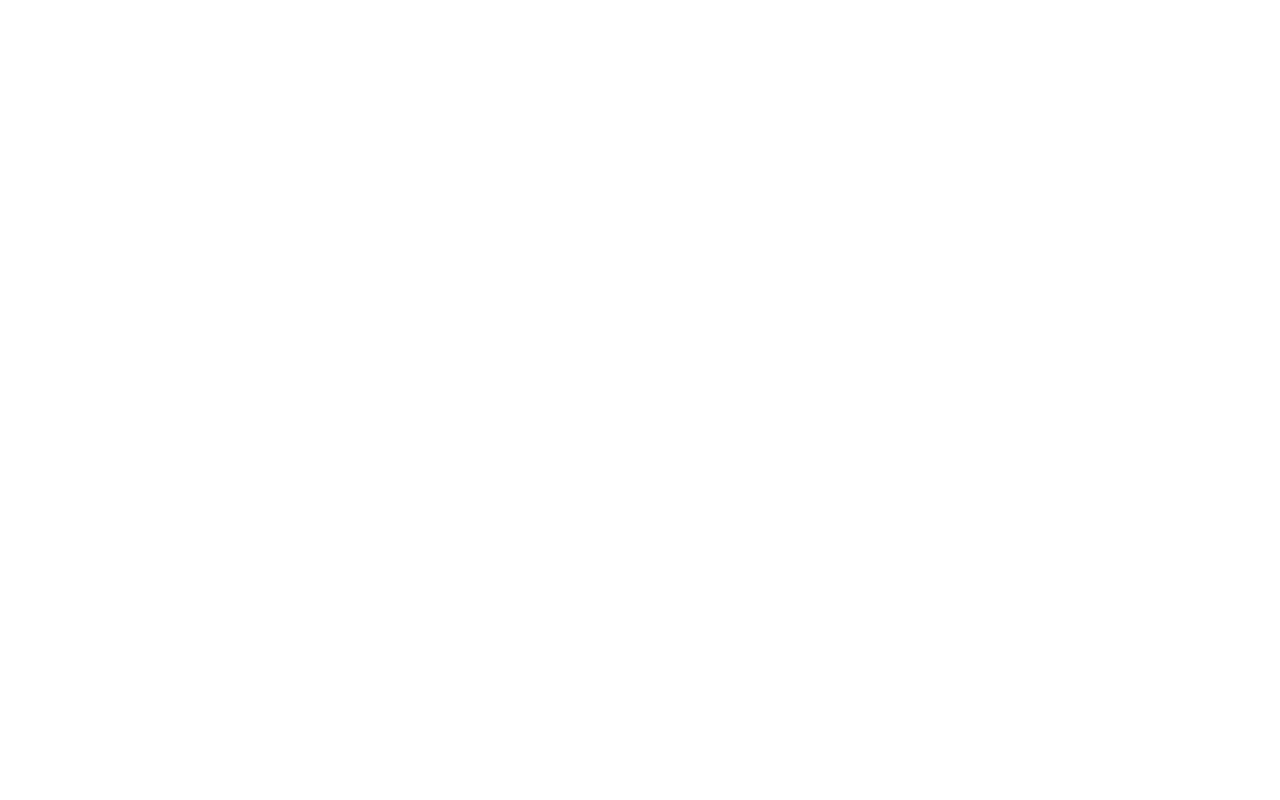
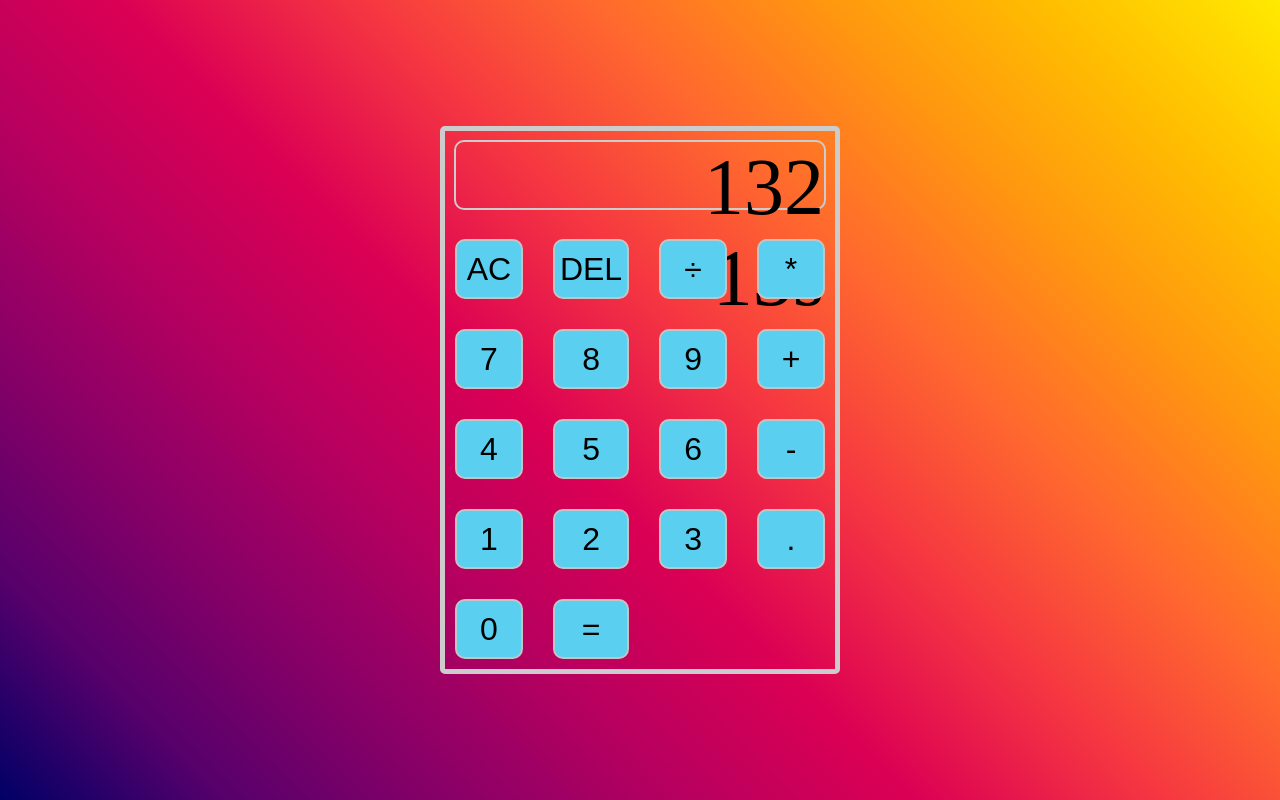
Before and after one commit to Erikpolsci/calculator, a plain HTML site: page index.html in a window 1280 px wide. Drawn offline with Linux system fonts and the light colour scheme.

Commit message:
buttons and CSS features

```diff
--- a/index.html
+++ b/index.html
@@ -10,6 +10,36 @@
     <title>Calculator</title>
 </head>
 <body>
+    <div class="calculator">
+        <div class="display">
+            <div class="previous-operation">132</div>
+            <div class="current-operation">13s</div>
+        </div>
+        <button>AC</button>
+        <button>DEL</button>
+        <button>÷</button>
+
+        <button>*</button>
+        <button>7</button>
+        <button>8</button>
+
+        <button>9</button>
+        <button>+</button>
+        <button>4</button>
+
+        <button>5</button>
+        <button>6</button>
+
+        <button>-</button>
+        <button>1</button>
+        <button>2</button>
+
+        <button>3</button>
+        <button>.</button>
+        <button>0</button>
+        <button>=</button>
+
+    </div>
 
 </body>
 
--- a/style.css
+++ b/style.css
@@ -0,0 +1,68 @@
+*{
+    margin: 0;
+    padding: 0;
+    box-sizing: border-box;
+}
+
+body{
+    height: 100vh;
+    display: flex;
+    align-items: center;
+    justify-content: center;
+    background: linear-gradient(
+  45deg,
+  hsl(240deg 100% 20%) 0%,
+  hsl(289deg 100% 21%) 11%,
+  hsl(315deg 100% 27%) 22%,
+  hsl(329deg 100% 36%) 33%,
+  hsl(337deg 100% 43%) 44%,
+  hsl(357deg 91% 59%) 56%,
+  hsl(17deg 100% 59%) 67%,
+  hsl(34deg 100% 53%) 78%,
+  hsl(45deg 100% 50%) 89%,
+  hsl(55deg 100% 50%) 100%
+);
+}
+
+.calculator{
+    display: grid;
+    grid-template-columns: repeat(4, 1fr);
+    border: 5px solid #ccc;
+    border-radius: 5px;
+    top: 50%;
+    left: 50%;
+    width: 400px;
+    grid-gap: 10px;
+    margin: auto;
+
+}
+
+.display{
+  width: auto;
+  font-size: 5rem;
+  height: 70px;
+  background-color: transparent;
+  border: solid 2px #ccc;
+  text-align: right;
+  grid-column: span 4;
+  margin: 9px;
+  border-radius: 10px;
+
+
+}
+
+button {
+height: 60px;
+padding: 5px;
+cursor: pointer;
+margin:10px;
+background-color: rgba(91, 207, 239);
+border-radius: 10px;
+border: 2px solid #c4c4c4;
+font-size: 2rem;
+}
+
+button:hover {
+    background-color: rgba(24, 144, 178, .9);
+
+}
```
